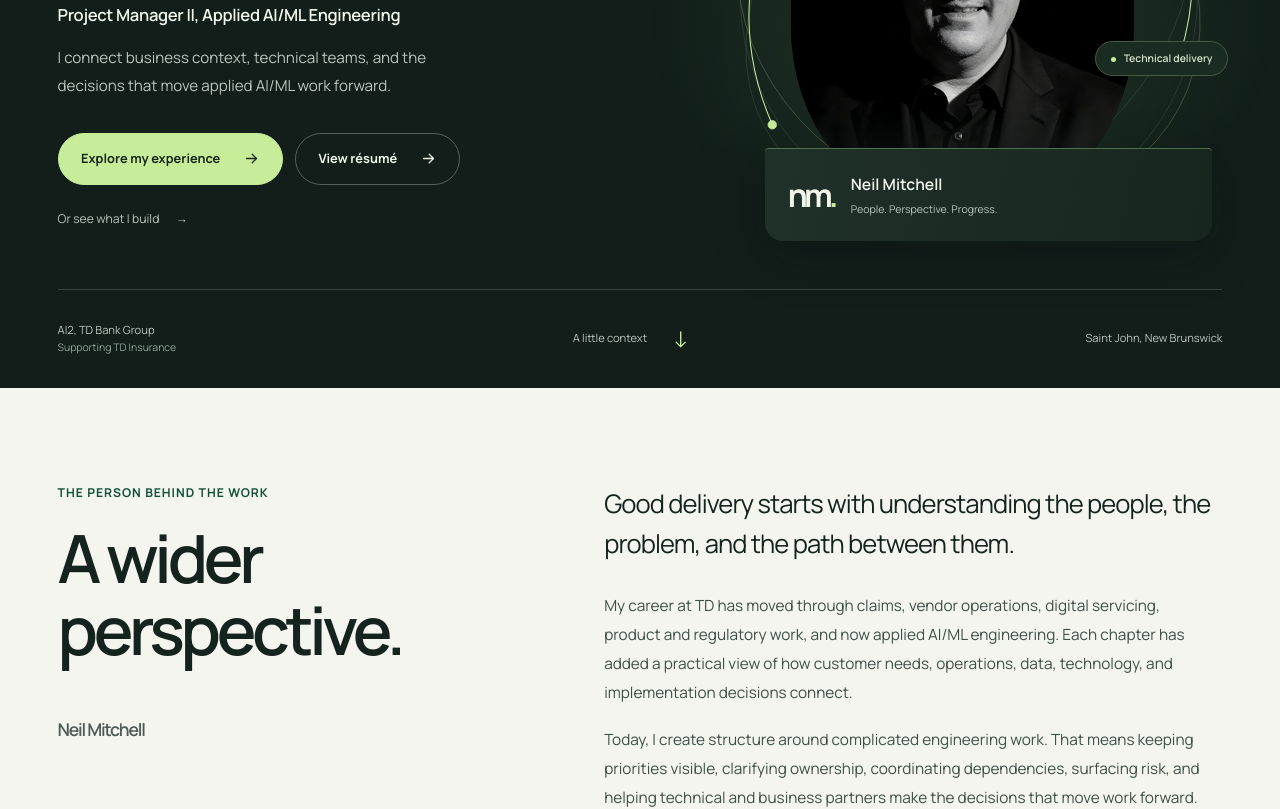
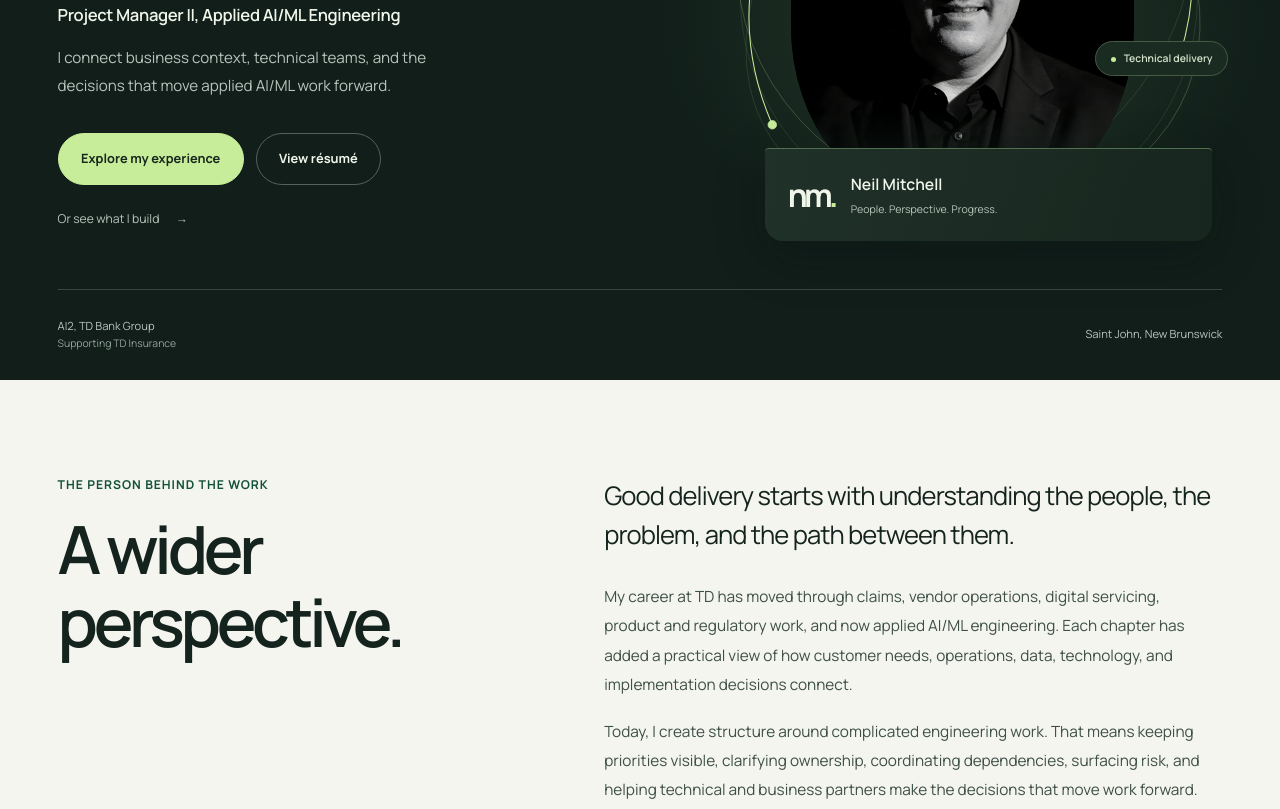
Before and after one commit to CRSD-Lau/Personal-Site, a Next.js app: page / in a window 1280 px wide. Shown: the part 420-1229 px from the top of the page. Built offline with nearby package versions, Linux system fonts and the light colour scheme.

Commit message:
Simplify portfolio prompts and link buttons

```diff
--- a/app/globals.css
+++ b/app/globals.css
@@ -1781,10 +1781,6 @@ button {
   text-transform: uppercase;
 }
 
-.contact-action > svg:last-child {
-  margin-left: auto;
-}
-
 .contact-action--copy {
   border-radius: var(--radius-small);
 }
@@ -2164,12 +2160,6 @@ button {
   color: #071311;
 }
 
-.project-card__link svg,
-.case-study__actions svg {
-  width: 1.1rem;
-  height: 1.1rem;
-}
-
 .back-link {
   display: inline-flex;
   align-items: center;
--- a/app/redesign.css
+++ b/app/redesign.css
@@ -319,10 +319,6 @@ section[id] {
   background: #26372d;
   color: var(--hero-ink);
 }
-.button svg {
-  width: 17px;
-  height: 17px;
-}
 .hero__work-link {
   display: inline-flex;
   align-items: center;
@@ -356,16 +352,6 @@ section[id] {
 .hero__footer p span {
   color: #92a69a;
   font-size: 0.65rem;
-}
-.hero__footer a {
-  display: flex;
-  gap: 1.6rem;
-  align-items: center;
-  min-height: 44px;
-}
-.hero__footer a span {
-  color: var(--hero-accent);
-  font-size: 1.4rem;
 }
 .hero__location {
   text-align: right;
@@ -510,16 +496,6 @@ section[id] {
 }
 .about__identity .section-title {
   font-size: clamp(3.2rem, 5.2vw, 5.2rem);
-}
-.about__signature {
-  display: flex;
-  align-items: center;
-  gap: 2rem;
-  color: var(--color-ink-muted);
-  margin-top: 3rem;
-  font-size: 1.1rem;
-  font-weight: 600;
-  letter-spacing: -0.07em;
 }
 .about__story > p {
   max-width: 64ch;
@@ -931,9 +907,6 @@ section[id] {
     grid-template-columns: minmax(0, 1fr);
     gap: 2rem;
   }
-  .about__signature {
-    display: none;
-  }
   .about__identity .section-title {
     max-width: 10ch;
     font-size: clamp(2.6rem, 11vw, 3.4rem);
@@ -1056,7 +1029,6 @@ section[id] {
   .scroll-progress,
   .hero__actions,
   .hero__work-link,
-  .hero__footer a,
   .portrait-scene,
   .contact__actions,
   .site-footer nav {
--- a/components/ProjectCard.tsx
+++ b/components/ProjectCard.tsx
@@ -1,5 +1,4 @@
 import type { Project } from "@/data/projects";
-import { ArrowRightIcon } from "./Icons";
 import ProjectPreview from "./ProjectPreview";
 
 type ProjectCardProps = {
@@ -38,7 +37,7 @@ export default function ProjectCard({ project, index, priority = false }: Projec
           ))}
         </ul>
         <a className="project-card__link" href={`/works/${project.slug}`}>
-          Read case study <ArrowRightIcon />
+          Read case study
         </a>
       </div>
     </article>
--- a/sections/About.tsx
+++ b/sections/About.tsx
@@ -11,9 +11,6 @@ export default function About() {
             <br />
             perspective.
           </h2>
-          <div className="about__signature" aria-hidden="true">
-            Neil Mitchell
-          </div>
         </div>
         <div className="about__story">
           <p className="about__lead">{profile.aboutLead}</p>
--- a/sections/Contact.tsx
+++ b/sections/Contact.tsx
@@ -30,7 +30,6 @@ export default function Contact() {
           >
             <LinkedInIcon />
             <span>Connect on LinkedIn</span>
-            <ArrowRightIcon />
           </a>
           <CopyEmailButton email={profile.social.email} />
           {profile.resume.available && (
@@ -42,7 +41,6 @@ export default function Contact() {
               aria-label={`View résumé, updated ${profile.resume.lastUpdated}`}
             >
               <span>View résumé</span>
-              <ArrowRightIcon />
             </a>
           )}
           <span className="contact__note">{profile.status}</span>
--- a/sections/Hero.tsx
+++ b/sections/Hero.tsx
@@ -1,5 +1,4 @@
 import SystemGraph from "@/components/SystemGraph";
-import { ArrowRightIcon } from "@/components/Icons";
 import { profile } from "@/data/profile";
 
 export default function Hero() {
@@ -21,7 +20,7 @@ export default function Hero() {
           <p className="hero__introduction">{profile.heroSummary}</p>
           <div className="hero__actions">
             <a className="button button--primary" href="#experience">
-              Explore my experience <ArrowRightIcon />
+              Explore my experience
             </a>
             {profile.resume.available && (
               <a
@@ -30,7 +29,7 @@ export default function Hero() {
                 target="_blank"
                 rel="noreferrer"
               >
-                View résumé <ArrowRightIcon />
+                View résumé
               </a>
             )}
           </div>
@@ -45,9 +44,6 @@ export default function Hero() {
           {profile.organizationContext}
           <span>{profile.supportingContext}</span>
         </p>
-        <a href="#about">
-          A little context <span aria-hidden="true">↓</span>
-        </a>
         <p className="hero__location">{profile.location}</p>
       </div>
     </section>
```
Also changed, not shown: app/works/[slug]/page.tsx (+5 -5 lines), 2 other files (tests, documents, lock files or other folders).
